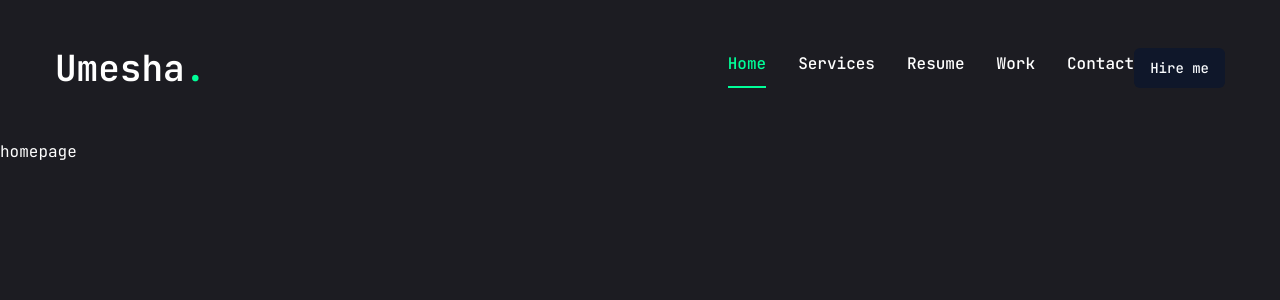
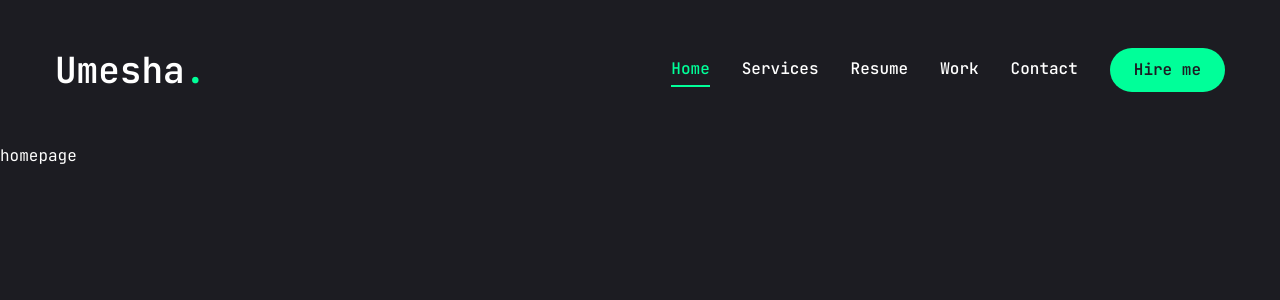
Before and after one commit to sandalu95/umesha-portfolio-web, a Next.js app: page / in a window 1280 px wide. Shown: the top 300 px of the page. Built offline with nearby package versions, Linux system fonts and the light colour scheme.

Commit message:
style hire me button

```diff
--- a/components/Header.jsx
+++ b/components/Header.jsx
@@ -17,7 +17,7 @@
         </Link>
 
         {/* Desktop Nav and Hire me button*/}
-        <div className="hidden xl:flex">
+        <div className="hidden xl:flex items-center gap-8">
           <Nav />
           <Link href="/contact">
             <Button>Hire me</Button>
--- a/components/ui/button.jsx
+++ b/components/ui/button.jsx
@@ -5,25 +5,18 @@
 import { cn } from "@/lib/utils"
 
 const buttonVariants = cva(
-  "inline-flex items-center justify-center whitespace-nowrap rounded-md text-sm font-medium ring-offset-white transition-colors focus-visible:outline-none focus-visible:ring-2 focus-visible:ring-slate-950 focus-visible:ring-offset-2 disabled:pointer-events-none disabled:opacity-50 dark:ring-offset-slate-950 dark:focus-visible:ring-slate-300",
+  "inline-flex items-center justify-center whitespace-nowrap rounded-full text-base font-semibold ring-offset-white transition-colors",
   {
     variants: {
       variant: {
-        default: "bg-slate-900 text-slate-50 hover:bg-slate-900/90 dark:bg-slate-50 dark:text-slate-900 dark:hover:bg-slate-50/90",
-        destructive:
-          "bg-red-500 text-slate-50 hover:bg-red-500/90 dark:bg-red-900 dark:text-slate-50 dark:hover:bg-red-900/90",
-        outline:
-          "border border-slate-200 bg-white hover:bg-slate-100 hover:text-slate-900 dark:border-slate-800 dark:bg-slate-950 dark:hover:bg-slate-800 dark:hover:text-slate-50",
-        secondary:
-          "bg-slate-100 text-slate-900 hover:bg-slate-100/80 dark:bg-slate-800 dark:text-slate-50 dark:hover:bg-slate-800/80",
-        ghost: "hover:bg-slate-100 hover:text-slate-900 dark:hover:bg-slate-800 dark:hover:text-slate-50",
-        link: "text-slate-900 underline-offset-4 hover:underline dark:text-slate-50",
+        default: "bg-accent text-primary hover:bg-accent-hover",
+        primary: "bg-primary text-white",
+        outline: "border border-accent bg-transparent text-accent hover:bg-accent hover:text-primary",
       },
       size: {
-        default: "h-10 px-4 py-2",
-        sm: "h-9 rounded-md px-3",
-        lg: "h-11 rounded-md px-8",
-        icon: "h-10 w-10",
+        default: "h-[44px] px-6",
+        sm: "h-[48px] px-6",
+        lg: "h-[56px] px-8 text-sm uppercase tracking-[2px]",
       },
     },
     defaultVariants: {
```
